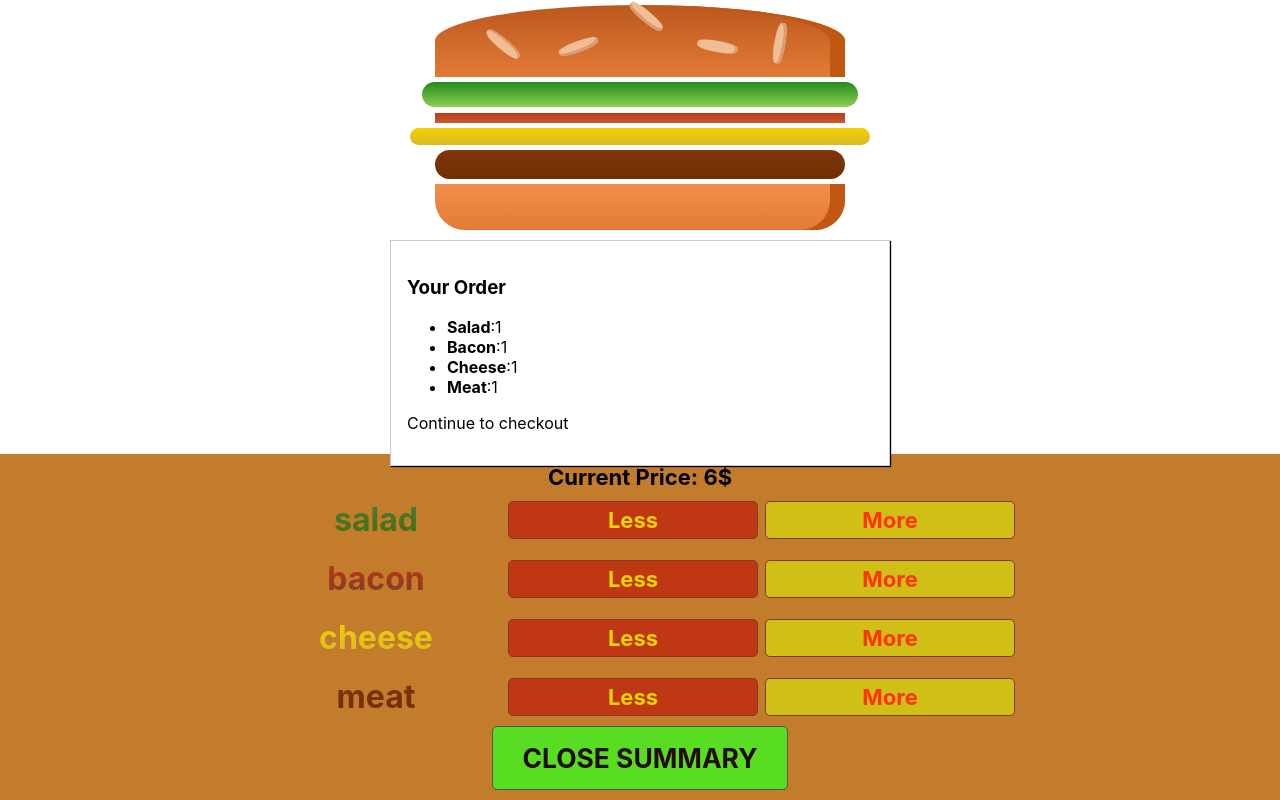
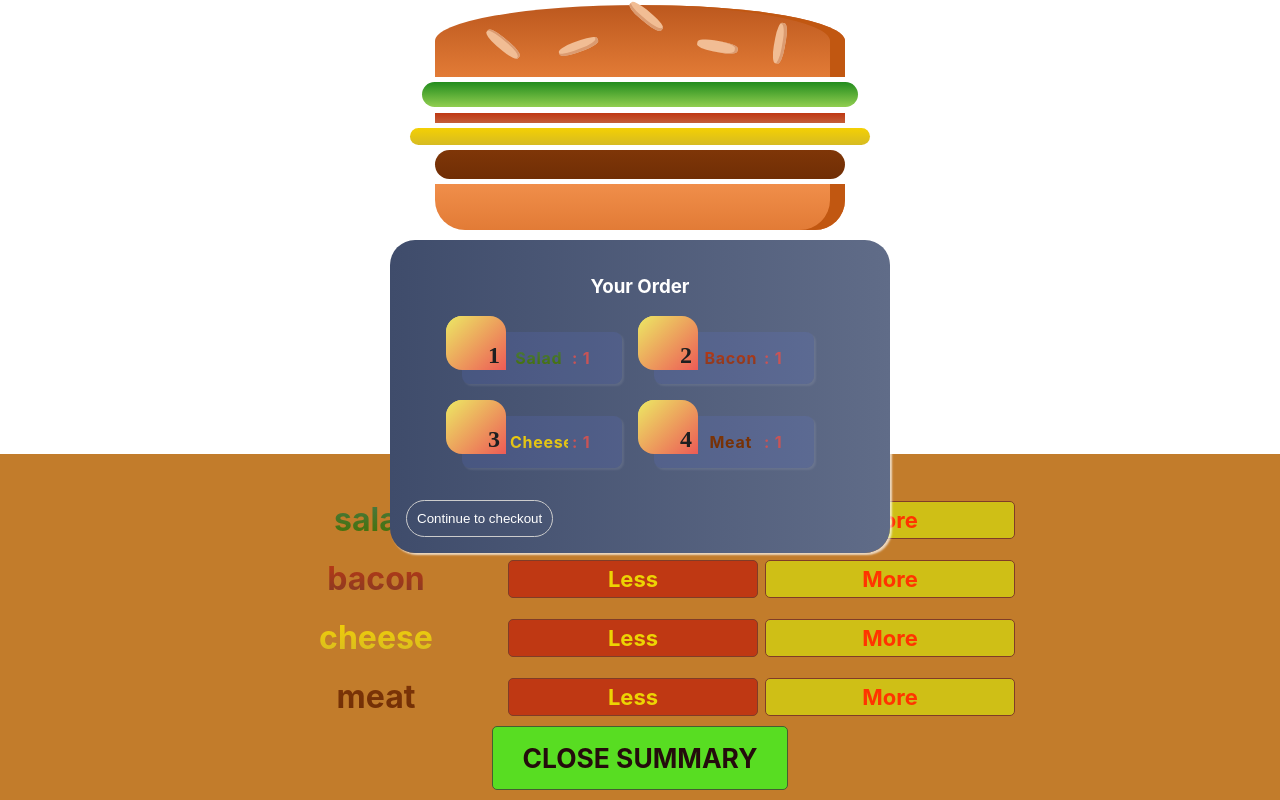
Before and after one commit to arifemir/burger-builder, a React (Create React App) app: page / in a window 1280 px wide. Both pictures are taken after a click on the button "ORDER NOW". Built offline with nearby package versions, Linux system fonts and the light colour scheme.

Commit message:
OrderSummary Modal styles upgraded;

```diff
--- a/src/components/OrderSummary/OrderSummary.js
+++ b/src/components/OrderSummary/OrderSummary.js
@@ -2,22 +2,24 @@ import React from 'react';
 
 import Fragment from "../../hoc/Fragment";
 import styles from './OrderSummary.module.css'
+import cn from 'classnames'
+import ControlLabel from "../BuildControlPanel/Control/ControlLabel/ControlLabel";
 const OrderSummary = (props) => {
-  const ingredientSummary = Object.keys(props.ingredients).map(ingredientKey =>
-    <li key={ingredientKey}>
-      <span className={styles.Key}>
-        {ingredientKey}
-      </span>:
-      {props.ingredients[ingredientKey]}
-    </li>
+  const ingredientSummary = Object.keys(props.ingredients).map(ingredientKey => {
+    return  <li className={cn(styles.ListItem)} key={ingredientKey}>
+              <span className={styles.Key}>
+                <ControlLabel label={ingredientKey}/> : {props.ingredients[ingredientKey]}
+              </span>
+            </li>
+  }
   )
   return (
     <Fragment>
-      <h3>Your Order</h3>
-      <ul>
+      <h3 className={styles.Header}>Your Order</h3>
+      <ol className={styles.List}>
         {ingredientSummary}
-      </ul>
-      <p>Continue to checkout</p>
+      </ol>
+      <button className={styles.ContinueBtn}>Continue to checkout</button>
     </Fragment>
   );
 };
--- a/src/components/OrderSummary/OrderSummary.module.css
+++ b/src/components/OrderSummary/OrderSummary.module.css
@@ -1,4 +1,80 @@
+.List {
+    counter-reset: gradient-counter;
+    list-style: none;
+
+}
+.ListItem{
+    background: rgba(97, 120, 234, 0.14);
+    border-radius: 0 0.5rem 0.5rem 0.5rem;
+    counter-increment: gradient-counter;
+    margin: 1rem;
+    width:160px;
+    min-height: 3rem;
+    padding: 1rem 1rem 1rem 3rem;
+    position: relative;
+    box-shadow: 2px 2px 2px rgba(255, 255, 255, 0.09);
+    display: inline-block;
+
+}
+
+.ListItem::before, .ListItem::after {
+    background: linear-gradient(135deg, #ece964 0%, #ed5b56 100%);
+    border-radius: 1rem 1rem 0 1rem;
+    content: '';
+    height: 3rem;
+    left: -1rem;
+    overflow: hidden;
+    position: absolute;
+    top: -1rem;
+    width: 3rem;
+}
+
+.ListItem::before {
+    align-items: flex-end;
+    content: counter(gradient-counter);
+    color: #1d1f20;
+    display: flex;
+    font: 900 1.5em/1 'Montserrat';
+    justify-content: flex-end;
+    padding: 0.125em 0.25em;
+    z-index: 1;
+}
+
 .Key {
+    color: rgba(206, 83, 83, 0.96);
     font-weight: bolder;
     text-transform: capitalize;
+    letter-spacing:0.7px;
 }
+.Key > div {
+    display: inline-block;
+    font-size:16px;
+    padding:0;
+    width:60%;
+}
+
+.Header {
+    text-align: center;
+    color: #ffffff;
+}
+
+.ContinueBtn {
+    background: transparent;
+    color: rgb(255, 255, 255);
+    display: inline-block;
+    border:1px solid #cccccc;
+    border-radius:22px;
+    padding:10px;
+    cursor:pointer;
+    outline:none;
+    transition:all 0.5s ease-out;
+    transform:rotate(0deg);
+}
+
+.ContinueBtn:hover {
+    background: rgba(165, 180, 241, 0.14);
+    transform:rotate(10deg);
+}
+.ContinueBtn:focus {
+    transform:rotate(0deg);
+}
--- a/src/components/UI/Modal/Modal.module.css
+++ b/src/components/UI/Modal/Modal.module.css
@@ -1,22 +1,24 @@
 .Modal {
     position: fixed;
     z-index:500;
-    background-color:white;
+    background: #606c88;
+    background: linear-gradient(to right, #3f4c6b, #606c88);
     width: 70%;
-    border:1px solid #ccc;
-    box-shadow:1px 1px 1px black;
+    border:none;
+    border-radius:25px;
+    box-shadow:2px 2px 2px rgba(255, 255, 255, 0.7);
     padding:16px;
     left:15%;
     top:30%;
     box-sizing:border-box;
-    transition:all 0.5s ease-out;
-    transform:translateY(0);
+    transition:all 1s ease-out;
+    transform:skew(0deg);
 }
 .none {
     visibility: hidden;
     opacity: 0;
-    transform:translateY(-100vh);
-
+    border-radius:0;
+    transform:skew(200deg);
 }
 @media (min-width:600px) {
     .Modal {
```
